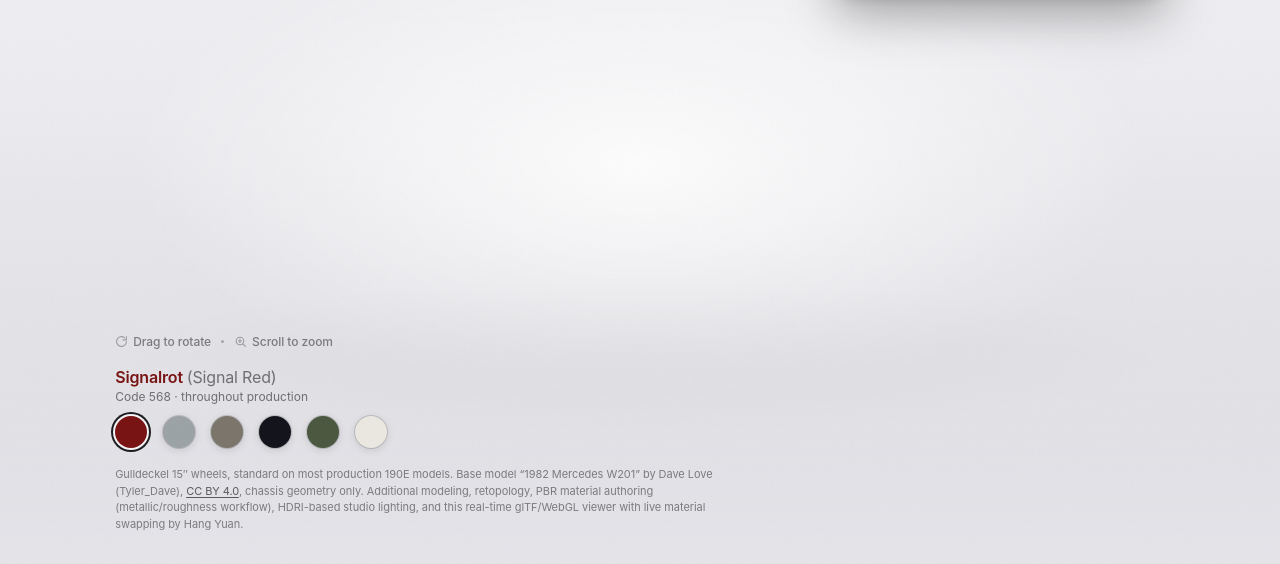
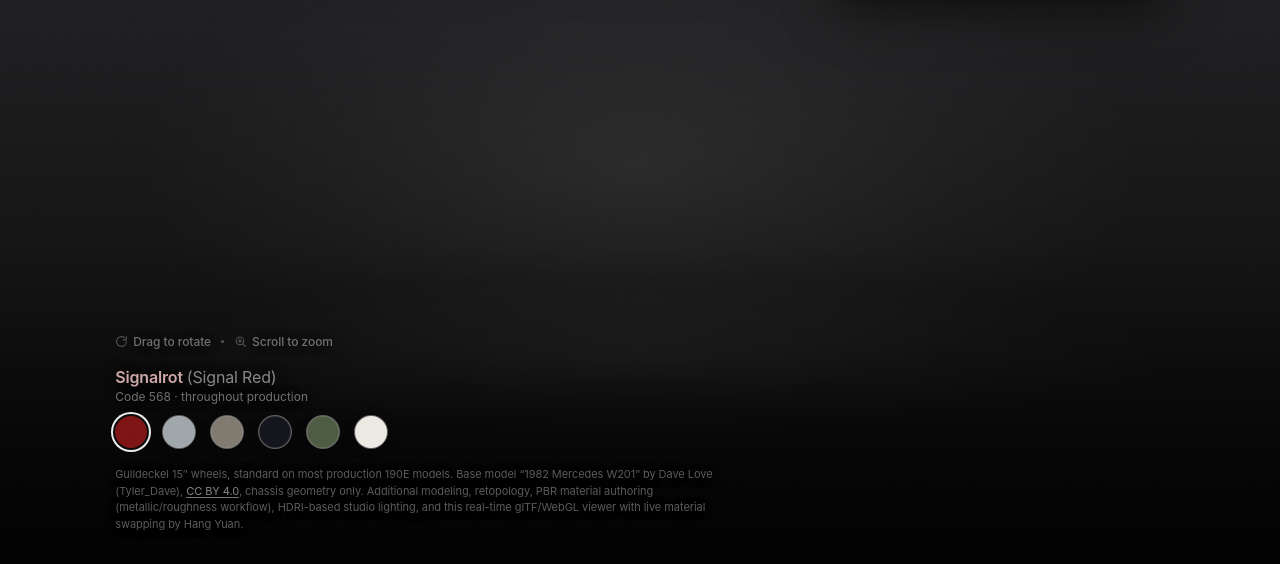
Before and after one commit to hangyuen/hangyuen.github.io, a plain HTML site: page 1982mb.html in a window 1280 px wide. Shown: the part 236-800 px from the top of the page. Drawn offline with Linux system fonts and the light colour scheme; some packages are replaced by stand-ins of ours; a script that the page names is missing.

Commit message:
Fix title and update theme script in 1982mb.html

```diff
--- a/1982mb.html
+++ b/1982mb.html
@@ -2,28 +2,20 @@
 <html lang="en">
 <head>
 <meta charset="UTF-8">
-<title>1982 Mercedes-Benz 190E · Hang Yuan's Web</title>
+<title>1982 Mercedes-Benz 190E · Hang Yuan's Website</title>
 <link rel="icon" type="image/png" href="assets/favicon.png">
 <meta name="viewport" content="width=device-width, initial-scale=1.0, viewport-fit=cover">
 <meta name="format-detection" content="address=no, telephone=no, email=no, date=no">
 <script>
-  // THEME — same as the homepage and Digital Works: the saved choice
-  // ("off" = dark, "white" = light), or the system appearance.
+  // THEME — same as the homepage: black ("off") by default for every
+  // visitor, whatever their computer's Light/Dark setting. The white
+  // version is only used once the visitor has picked white on the homepage.
   (function(){
     var saved = null;
     try { saved = localStorage.getItem('site-theme'); } catch (e) {}
-    var mq = window.matchMedia ? window.matchMedia('(prefers-color-scheme: light)') : null;
-    function apply(){
-      var t = saved === 'white' || saved === 'off' ? saved : (mq && mq.matches ? 'white' : 'off');
-      if (t === 'white') document.documentElement.setAttribute('data-theme', 'light');
-      else document.documentElement.removeAttribute('data-theme');
-      document.dispatchEvent(new Event('themechange'));
-    }
-    apply();
-    if (mq && !saved){
-      if (mq.addEventListener) mq.addEventListener('change', apply);
-      else if (mq.addListener) mq.addListener(apply);
-    }
+    if (saved === 'white') document.documentElement.setAttribute('data-theme', 'light');
+    else document.documentElement.removeAttribute('data-theme');
+    document.dispatchEvent(new Event('themechange'));
   })();
 </script>
 <script type="module" src="model-viewer.min.js"></script>
```
